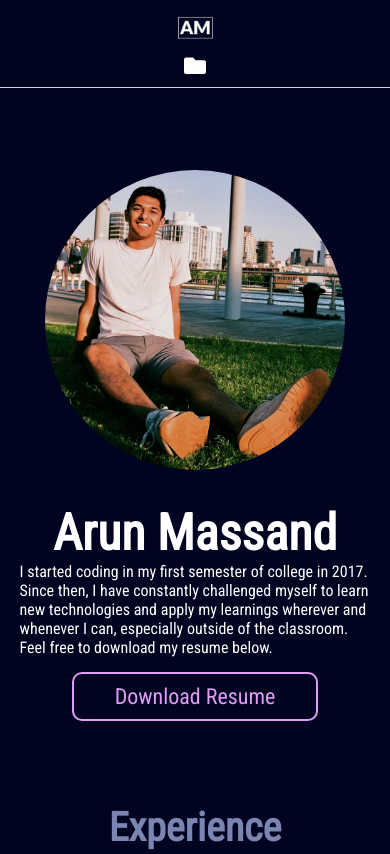
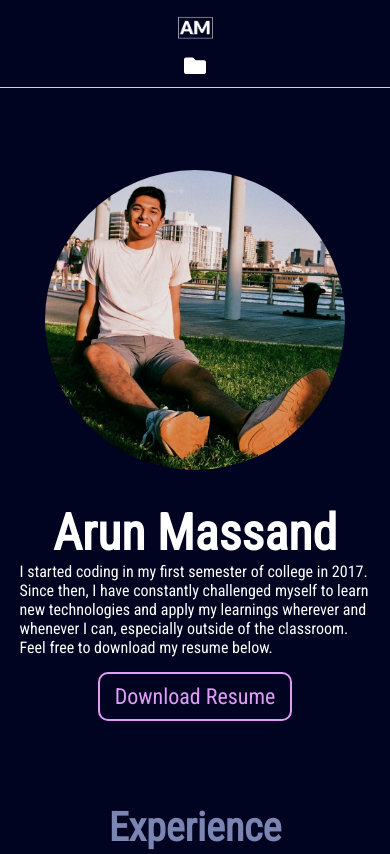
Before and after one commit to arunmassand/arunmassand.github.io, a plain HTML site: page experience.html in a window 390 px wide. Shown: the top 854 px of the page. Drawn offline with Linux system fonts and the light colour scheme.

Commit message:
resume button change on experience

```diff
--- a/css/experience.css
+++ b/css/experience.css
@@ -311,7 +311,7 @@ html {
     padding: 25px 20px 10px 20px;
   }
   .resume-button {
-    width: 55%;
+    width: 45%;
   }
   header {
     flex-direction: column;
@@ -377,6 +377,6 @@ html {
     width: 90%;
   }
   .resume-button {
-    width: 70%;
+    width: 55%;
   }
 }
```
